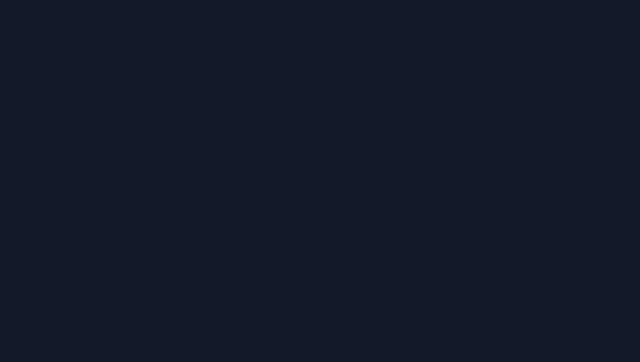
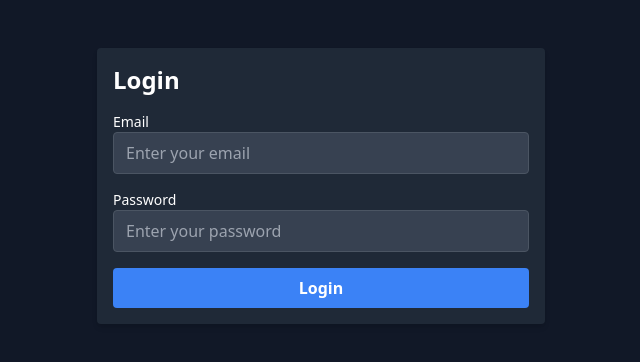
Before and after one commit to Ayushkumarsinghyogesh/Researchify_task_mananger, a React (Create React App) app in the folder frontend/: page /login in a window 1280 px wide. Before the commit this address had no page. Shown: the top 362 px of the page, without its empty margins (319-959 px from the left). Built offline with nearby package versions, Linux system fonts and the light colour scheme.

Commit message:
signup and login intergrate

```diff
--- a/frontend/src/App.js
+++ b/frontend/src/App.js
@@ -1,29 +1,30 @@
-import React from 'react'
-import Home from './pages/Home'
+import React from 'react';
+import Home from './pages/Home';
 import AllTask from './pages/AllTask';
 import ImportantTask from './pages/ImportantTask';
 import CompletedTask from './pages/CompletedTask';
 import IncompletedTask from './pages/IncompletedTask';
-
-import { BrowserRouter as Router, Routes , Route } from 'react-router-dom';
-import signup from './pages/signup';
+import Signup from './pages/Signup';
+import Login from './pages/Login';
+import { BrowserRouter as Router, Routes, Route } from 'react-router-dom';
 
 const App = () => {
   return (
-      <div className="bg-gray-900 text-white h-screen p-2 relative ">
-        <Router>
-          <Routes>
-            <Route exact path = '/' element={<Home/>} >
-              <Route index element={<AllTask/>} />
-              <Route path = '/importantTasks' element={<ImportantTask/>} />
-              <Route path = '/completedTasks' element={<CompletedTask/>} />
-              <Route path = '/incompleteTasks' element={<IncompletedTask/>} />
-            </Route >
-            <Route  path = "/signup" element = {signup}></Route>
-          </Routes>
-        </Router>
-      </div>
-  )
+    <div className="bg-gray-900 text-white h-screen p-2 relative">
+      <Router>
+        <Routes>
+          <Route path="/" element={<Home />}>
+            <Route index element={<AllTask />} />
+            <Route path="/importantTasks" element={<ImportantTask />} />
+            <Route path="/completedTasks" element={<CompletedTask />} />
+            <Route path="/incompleteTasks" element={<IncompletedTask />} />
+          </Route>
+          <Route path="/signup" element={<Signup />} />
+          <Route path="/login" element={<Login />} />
+        </Routes>
+      </Router>
+    </div>
+  );
 }
 
-export default App
+export default App;
--- /dev/null
+++ b/frontend/src/pages/Login.jsx
@@ -0,0 +1,85 @@
+import React, { useState } from 'react';
+
+const Login = () => {
+  const [formData, setFormData] = useState({
+    email: '',
+    password: ''
+  });
+  const [error, setError] = useState('');
+
+  const handleChange = (e) => {
+    const { name, value } = e.target;
+    setFormData({
+      ...formData,
+      [name]: value
+    });
+  };
+
+  const handleSubmit = async (e) => {
+    e.preventDefault();
+    try {
+      const response = await fetch('http://localhost:3000/login', {
+        method: 'POST',
+        headers: {
+          'Content-Type': 'application/json'
+        },
+        body: JSON.stringify({ session: formData })
+      });
+      if (response.ok) {
+        const result = await response.json();
+        alert(result.message); // Handle successful login, e.g., redirect to another page
+        // Example: redirect to home page or dashboard
+        // window.location.href = '/home';
+      } else {
+        const errorData = await response.json();
+        setError(errorData.errors.join(', '));
+      }
+    } catch (err) {
+      console.error('Error:', err);
+      setError('An unexpected error occurred');
+    }
+  };
+
+  return (
+    <div className="w-full max-w-md mx-auto mt-10 p-4 bg-gray-800 rounded shadow-md">
+      <h2 className="text-2xl font-semibold mb-4">Login</h2>
+      {error && <div className="text-red-500 mb-4">{error}</div>}
+      <form onSubmit={handleSubmit}>
+        <div className="mb-4">
+          <label htmlFor="email" className="block text-sm font-medium">Email</label>
+          <input
+            type="email"
+            id="email"
+            name="email"
+            value={formData.email}
+            onChange={handleChange}
+            className="w-full px-3 py-2 border border-gray-600 rounded bg-gray-700 text-white"
+            placeholder="Enter your email"
+            required
+          />
+        </div>
+        <div className="mb-4">
+          <label htmlFor="password" className="block text-sm font-medium">Password</label>
+          <input
+            type="password"
+            id="password"
+            name="password"
+            value={formData.password}
+            onChange={handleChange}
+            className="w-full px-3 py-2 border border-gray-600 rounded bg-gray-700 text-white"
+            placeholder="Enter your password"
+            required
+          />
+        </div>
+        <button
+          type="submit"
+          className="w-full px-4 py-2 bg-blue-500 rounded text-white font-semibold hover:bg-blue-600"
+        >
+          Login
+        </button>
+      </form>
+    </div>
+  );
+};
+
+export default Login;
--- a/frontend/src/pages/signup.jsx
+++ b/frontend/src/pages/signup.jsx
@@ -1,11 +1,80 @@
-import React from 'react'
+import React, { useState } from 'react';
+import { useNavigate } from 'react-router-dom';
 
-const signup = () => {
+const Signup = () => {
+  const [formData, setFormData] = useState({
+    username: '',
+    email: '',
+    password: '',
+  });
+  const navigate = useNavigate();
+
+  const handleChange = (e) => {
+    const { name, value } = e.target;
+    setFormData({
+      ...formData,
+      [name]: value,
+    });
+  };
+
+  const handleSubmit = (e) => {
+    e.preventDefault();
+    console.log('Form Data Submitted:', formData);
+    navigate('/someOtherPage');
+  };
+
   return (
-    <div>
-      <h1>Hey sign up</h1>
+    <div className="w-full max-w-md mx-auto mt-10 p-4 bg-gray-800 rounded shadow-md">
+      <h2 className="text-2xl font-semibold mb-4">Sign Up</h2>
+      <form onSubmit={handleSubmit}>
+        <div className="mb-4">
+          <label htmlFor="username" className="block text-sm font-medium">Username</label>
+          <input
+            type="text"
+            id="username"
+            name="username"
+            value={formData.username}
+            onChange={handleChange}
+            className="w-full px-3 py-2 border border-gray-600 rounded bg-gray-700 text-white"
+            placeholder="Enter your username"
+            required
+          />
+        </div>
+        <div className="mb-4">
+          <label htmlFor="email" className="block text-sm font-medium">Email</label>
+          <input
+            type="email"
+            id="email"
+            name="email"
+            value={formData.email}
+            onChange={handleChange}
+            className="w-full px-3 py-2 border border-gray-600 rounded bg-gray-700 text-white"
+            placeholder="Enter your email"
+            required
+          />
+        </div>
+        <div className="mb-4">
+          <label htmlFor="password" className="block text-sm font-medium">Password</label>
+          <input
+            type="password"
+            id="password"
+            name="password"
+            value={formData.password}
+            onChange={handleChange}
+            className="w-full px-3 py-2 border border-gray-600 rounded bg-gray-700 text-white"
+            placeholder="Enter your password"
+            required
+          />
+        </div>
+        <button
+          type="submit"
+          className="w-full px-4 py-2 bg-blue-500 rounded text-white font-semibold hover:bg-blue-600"
+        >
+          Sign Up
+        </button>
+      </form>
     </div>
-  )
-}
+  );
+};
 
-export default signup
+export default Signup;
```
Also changed, not shown: 2 other files (tests, documents, lock files or other folders).
